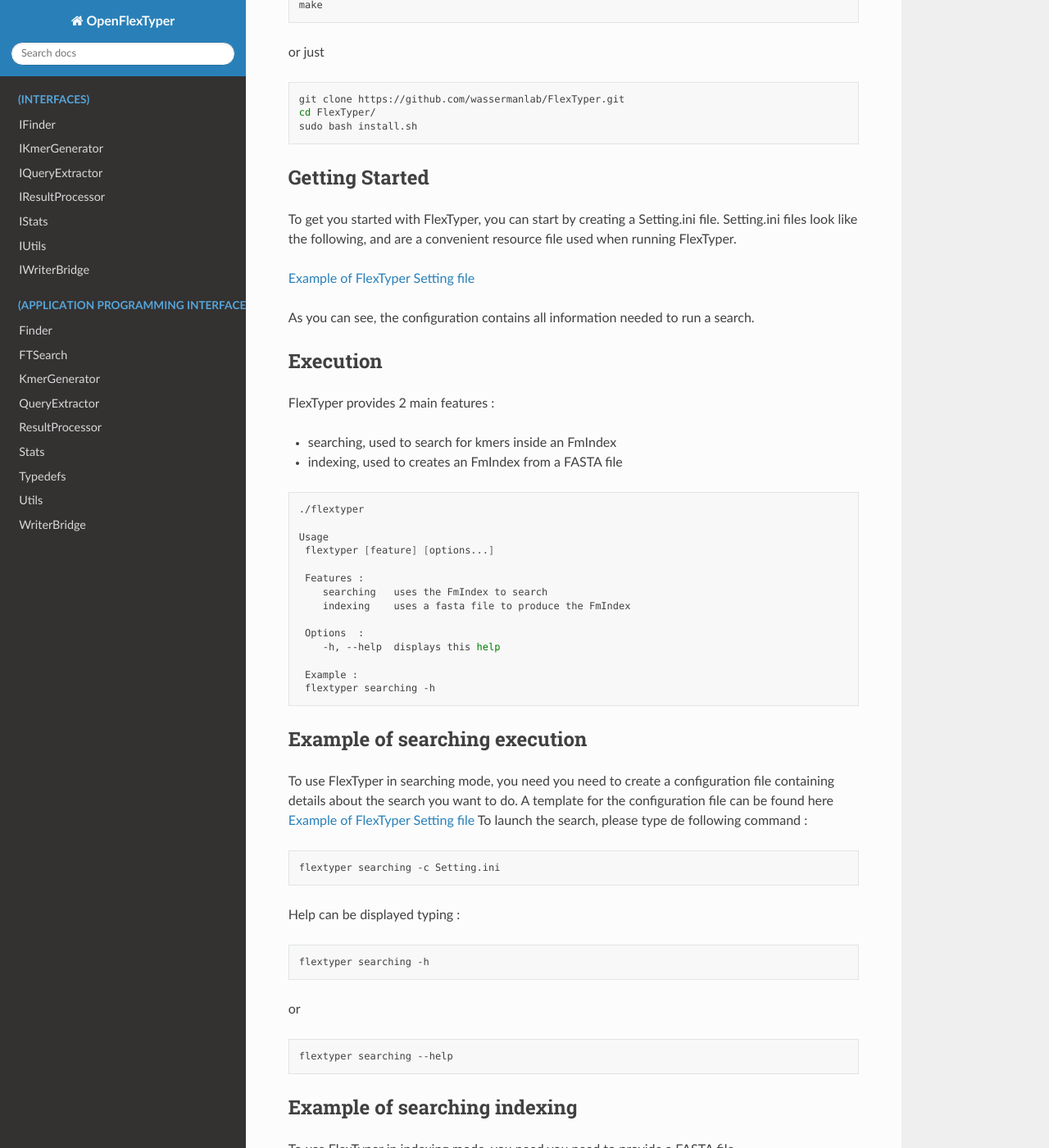
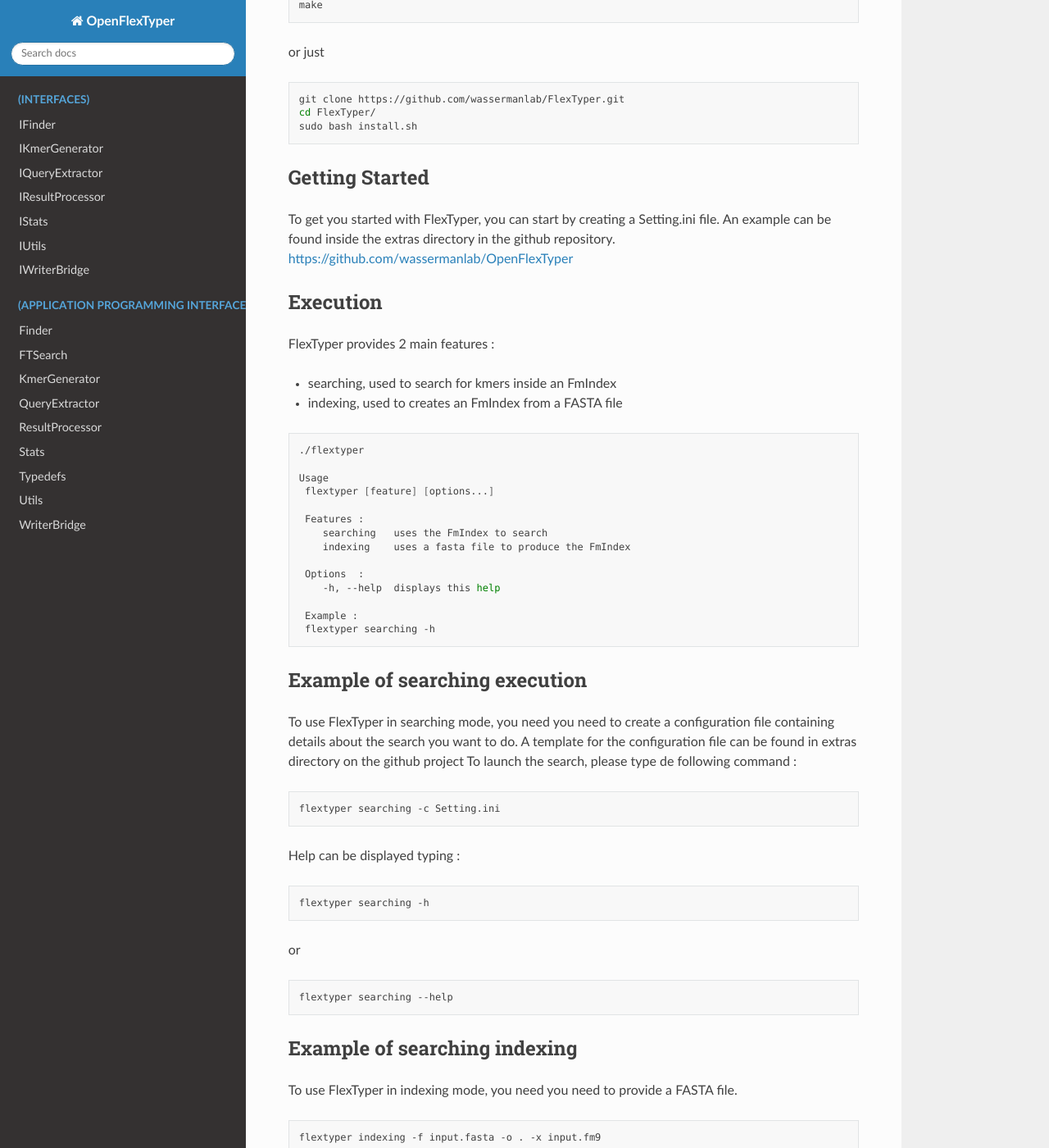
Before and after one commit to wassermanlab/OpenFlexTyper, a Sphinx documentation site: the page built from docs/source/index.rst, in a window 1280 px wide and 1400 px high, scrolled down 1176 px. Shown: the whole window at 82% size. Built offline with Sphinx 7.4.7 and the Read the Docs theme 2.0.0, drawn with Linux system fonts in a browser that asks for light colours.

Commit message:
update readme

```diff
--- a/docs/source/index.rst
+++ b/docs/source/index.rst
@@ -78,13 +78,8 @@
 ^^^^^^^^^^^^^^^
 
 To get you started with FlexTyper, you can start by creating a
-Setting.ini file. Setting.ini files look like the following, and are a
-convenient resource file used when running FlexTyper.
-
-`Example of FlexTyper Setting file`_
-
-As you can see, the configuration contains all information needed to run
-a search.
+Setting.ini file. An example can be found inside the extras directory
+in the github repository. https://github.com/wassermanlab/OpenFlexTyper
 
 Execution
 ^^^^^^^^^
@@ -116,8 +111,8 @@
 
 To use FlexTyper in searching mode, you need you need to create a
 configuration file containing details about the search you want to do. A
-template for the configuration file can be found here `Example of
-FlexTyper Setting file`_ To launch the search, please type de following
+template for the configuration file can be found in extras directory on the github project
+To launch the search, please type de following
 command :
 
 .. code:: bash
@@ -171,7 +166,6 @@
 
 Please contact Project Owners for contributions.
 
-.. _Example of FlexTyper Setting file: ../extras/Setting.ini
 Indices and tables
 ==================
 
```
